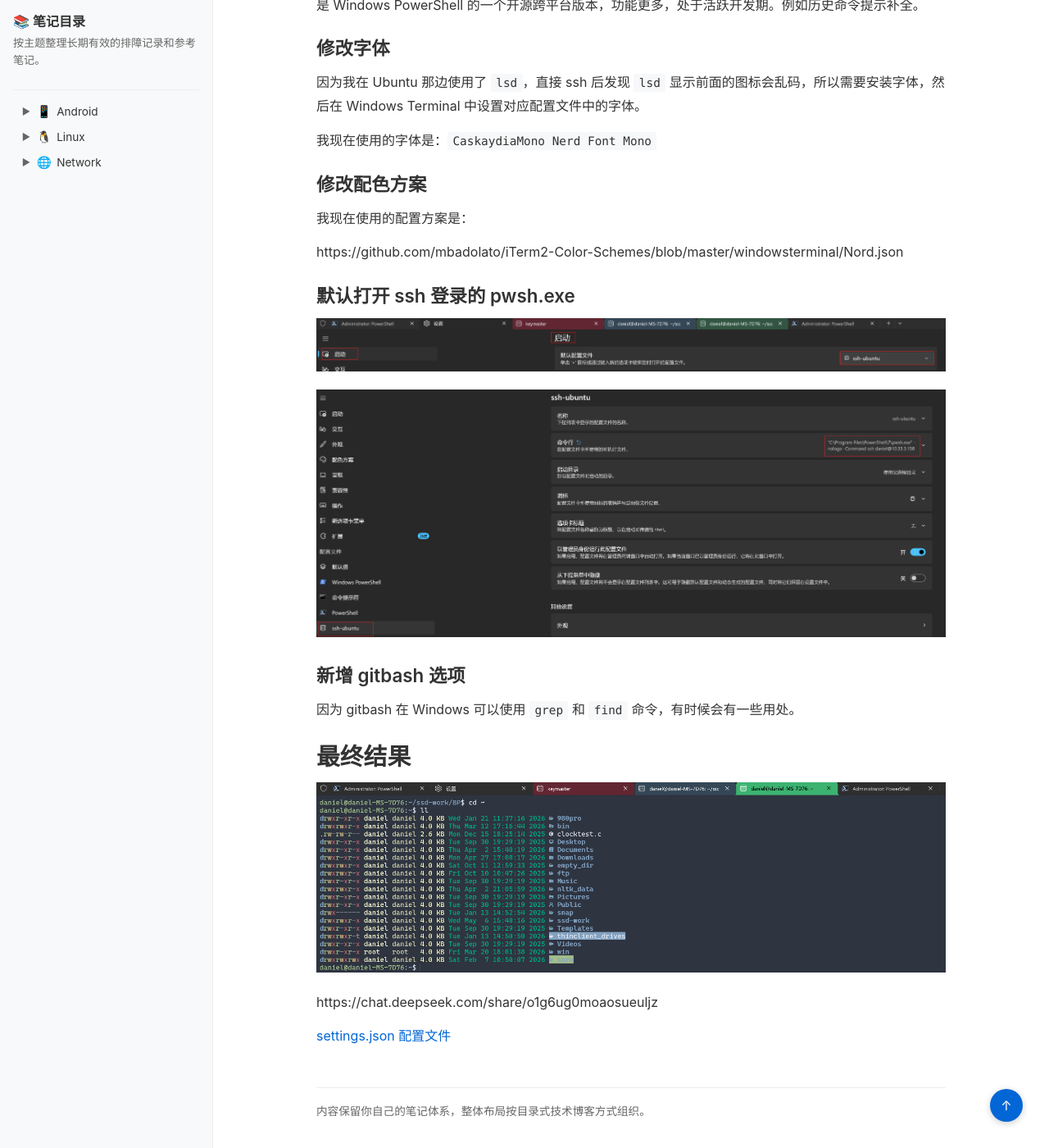
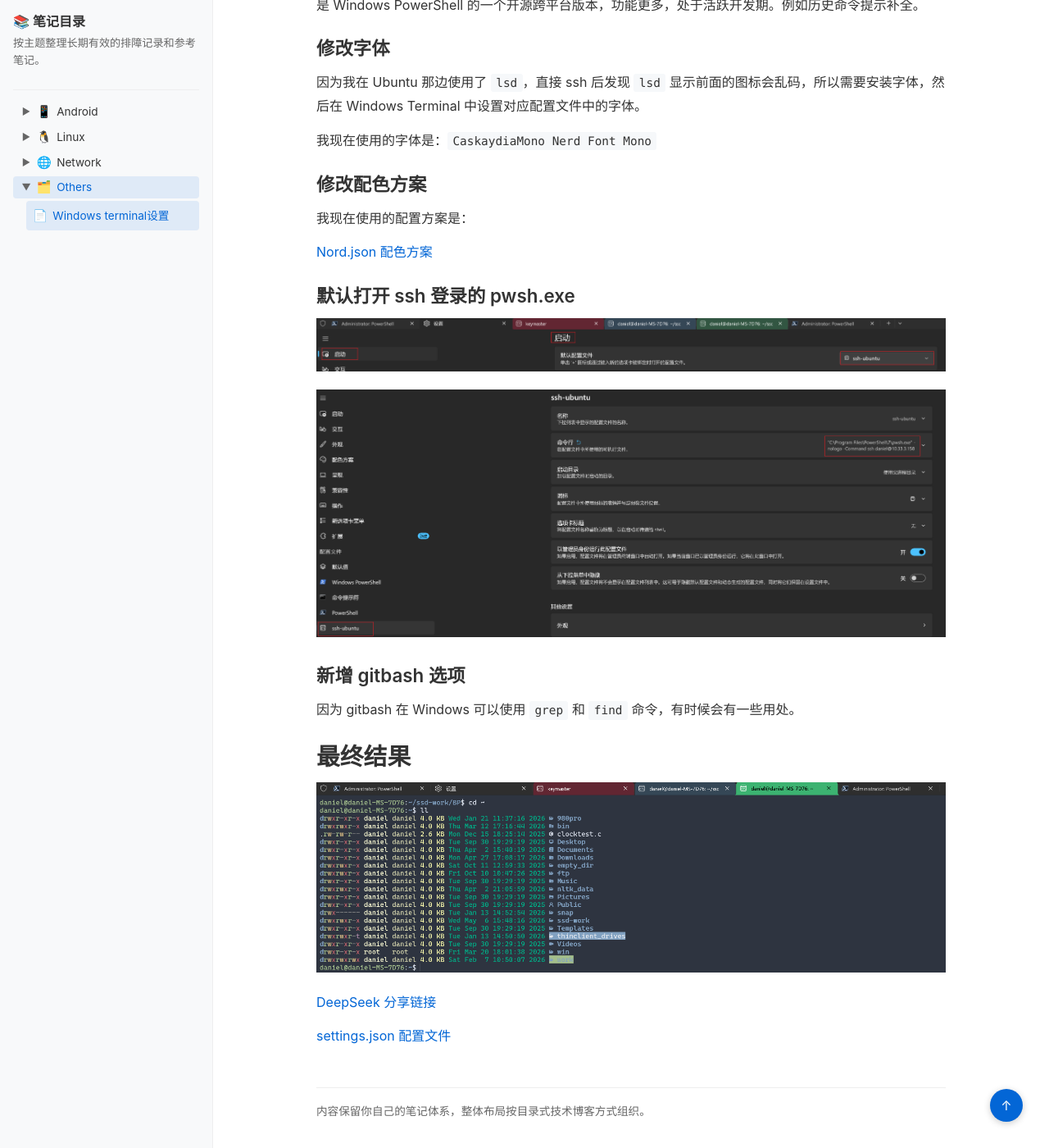
Before and after one commit to suwenqiang/suwenqiang.github.io, a Jekyll site: the page built from others/windows-terminal-settings.md, in a window 1280 px wide and 1400 px high, scrolled down 495 px. Shown: the whole window at 82% size. Built offline with Jekyll 4.4.1, drawn with Linux system fonts in a browser that asks for light colours.

Commit message:
Fix Others navigation and article links

```diff
--- a/_layouts/default.html
+++ b/_layouts/default.html
@@ -479,6 +479,7 @@
   {% assign is_android = false %}
   {% assign is_linux = false %}
   {% assign is_network = false %}
+  {% assign is_others = false %}
   {% if page.collection == "posts" %}
     {% assign is_post = true %}
   {% endif %}
@@ -490,6 +491,9 @@
   {% endif %}
   {% if current_url == "/network/" or current_url contains "/network/" or page.categories contains "network" %}
     {% assign is_network = true %}
+  {% endif %}
+  {% if current_url == "/others/" or current_url contains "/others/" or page.categories contains "others" %}
+    {% assign is_others = true %}
   {% endif %}
 
   <div class="page-wrapper">
@@ -530,6 +534,17 @@
           </button>
           <ul class="tree-children{% if is_network %} expanded{% endif %}">
             <li><a class="tree-item{% if current_url == '/network/proxy-troubleshooting-checklist/' %} active{% endif %}" href="{{ '/network/proxy-troubleshooting-checklist/' | relative_url }}"><span class="tree-icon">📄</span><span class="tree-label">Proxy Troubleshooting Checklist</span></a></li>
+          </ul>
+        </li>
+
+        <li>
+          <button class="tree-item{% if is_others %} active{% endif %}" onclick="toggleTree(this)" aria-expanded="{% if is_others %}true{% else %}false{% endif %}">
+            <span class="tree-toggle{% if is_others %} expanded{% endif %}">▶</span>
+            <span class="tree-icon">🗂️</span>
+            <span class="tree-label">Others</span>
+          </button>
+          <ul class="tree-children{% if is_others %} expanded{% endif %}">
+            <li><a class="tree-item{% if current_url == '/others/windows-terminal-settings/' %} active{% endif %}" href="{{ '/others/windows-terminal-settings/' | relative_url }}"><span class="tree-icon">📄</span><span class="tree-label">Windows terminal设置</span></a></li>
           </ul>
         </li>
       </ul>
--- a/others/windows-terminal-settings.md
+++ b/others/windows-terminal-settings.md
@@ -24,7 +24,7 @@ Windows 上面内置有 Windows PowerShell，这个和 PowerShell 7 有比较大
 
 我现在使用的配置方案是：
 
-https://github.com/mbadolato/iTerm2-Color-Schemes/blob/master/windowsterminal/Nord.json
+[Nord.json 配色方案](https://github.com/mbadolato/iTerm2-Color-Schemes/blob/master/windowsterminal/Nord.json)
 
 ## 默认打开 ssh 登录的 pwsh.exe
 
@@ -40,6 +40,6 @@ https://github.com/mbadolato/iTerm2-Color-Schemes/blob/master/windowsterminal/No
 
 ![最终结果](/assets/others/windows-terminal-settings/image-3.png)
 
-https://chat.deepseek.com/share/o1g6ug0moaosueuljz
+[DeepSeek 分享链接](https://chat.deepseek.com/share/o1g6ug0moaosueuljz)
 
 [settings.json 配置文件](/assets/others/windows-terminal-settings/settings.json)
```
